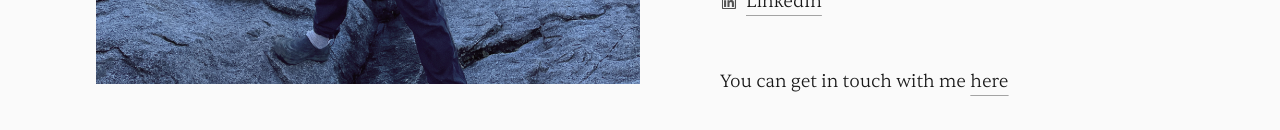
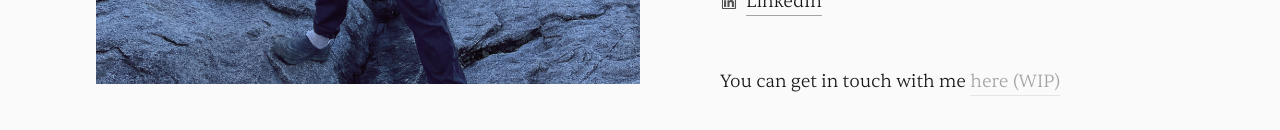
Before and after one commit to Dingnh/portfolio, a Next.js app: page / in a window 1280 px wide. Shown: the part 816-946 px from the top of the page. Built offline with nearby package versions, Linux system fonts and the light colour scheme.

Commit message:
chore: disable wip features

```diff
--- a/app/page.tsx
+++ b/app/page.tsx
@@ -1,4 +1,6 @@
 import Layout from "@/components/Layout";
+import cn from "classnames";
+//  hover:decoration-neutral-900
 import Link from "next/link";
 import {
   AiOutlineGithub,
@@ -63,10 +65,14 @@ export default function About() {
         <div className="font-sentient font-light sm:text-lg pt-7">
           You can get in touch with me{" "}
           <Link
-            href="/contact-me"
-            className="underline underline-offset-8 decoration-neutral-400 hover:decoration-neutral-900"
+            // href="/contact-me"
+            href="#"
+            className={cn(
+              "underline underline-offset-8 decoration-neutral-200 text-neutral-400"
+            )}
+            //  hover:decoration-neutral-900
           >
-            here
+            here (WIP)
           </Link>
         </div>
       </div>
```
